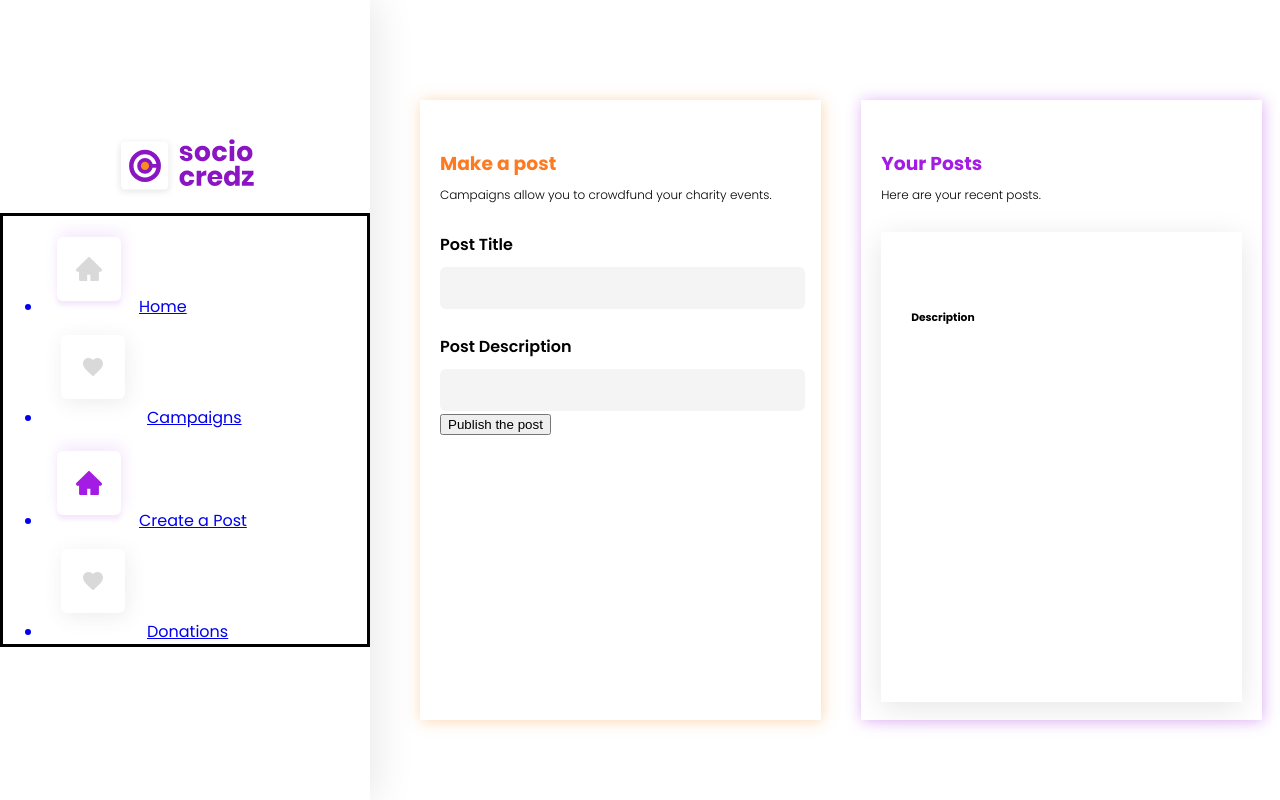
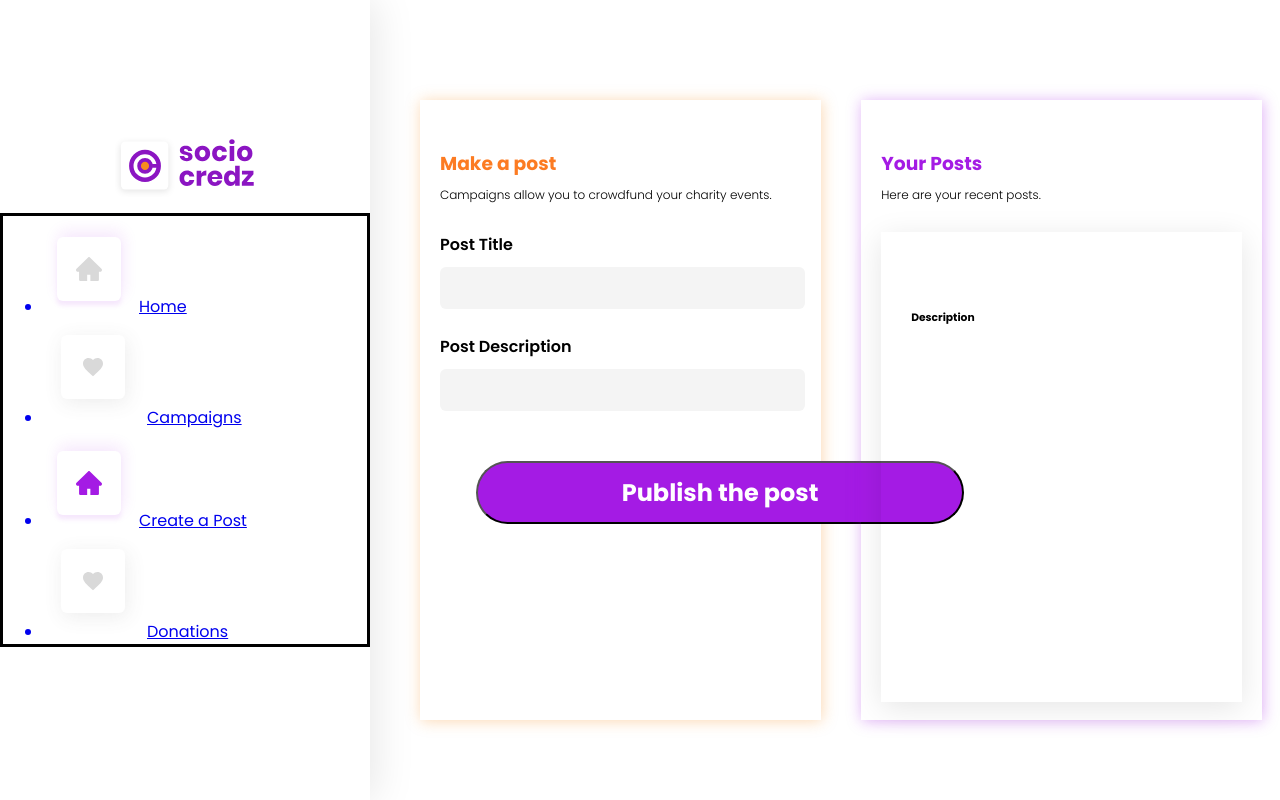
Before and after one commit to TeamRekursion/sociocredz-frontend, a React (Create React App) app: page /posts in a window 1280 px wide. Built offline with nearby package versions, Linux system fonts and the light colour scheme; no server answers; the HTML template or start-up script is replaced by a standard one.

Commit message:
fix: added css for buttons

```diff
--- a/src/App.css
+++ b/src/App.css
@@ -211,7 +211,7 @@
 
   }
   .card{
-      width: calc(100%-60px);
+      width: calc(100% - 60px);
       height: 210px;
       padding: 30px 20px;
       box-shadow: 0px 6.31102px 28.5969px rgba(0, 0, 0, 0.1);
@@ -219,7 +219,7 @@
 .card-post{
     display: flex;
     flex-direction: column;
-    width: calc(100%-60px);
+    width: calc(100% - 60px);
     height: 450px;
     padding: 10px 30px;
     box-shadow: 0px 6.31102px 28.5969px rgba(0, 0, 0, 0.1);
--- a/src/pages/campaign.js
+++ b/src/pages/campaign.js
@@ -72,9 +72,26 @@ class Landingpage extends React.Component {
               <input className='logpu' type="number" value={this.state.moneyRaised} onChange={(e) => this.setState({
                 moneyRaised: e.target.value,
               })}/>
-              <button type="submit" onClick={this.handleSubmit}>
-                Start Campaign
-              </button>
+  <br/>
+    <br/>
+              <div style={{
+                paddingLeft: '10%'
+              }}>
+                <button type="submit" onClick={this.handleSubmit} style={{
+                  width: '488px',
+                  height: '63px',
+                  background: '#A41BE4',
+                  borderRadius: '44.1px',
+                  fontFamily: 'Poppins',
+                  fontStyle: 'normal',
+                  fontWeight: 'bold',
+                  fontSize: '24px',
+                  lineHeight: '36px',
+                  color: '#FFFFFF'
+                }}>
+                  Start Campaign
+                </button>
+              </div>
             </form>
           </div>
           <div className="rightg">
--- a/src/pages/posts.js
+++ b/src/pages/posts.js
@@ -59,10 +59,29 @@ class Posts extends React.Component {
               <input className='logpu' value={this.state.desc} onChange={(e) => this.setState({
                 desc: e.target.value,
               })}/>
+              <br/>
+              <br/>
+              <br/>
 
-              <button type="submit" onClick={this.handleSubmit}>
-                Publish the post
-              </button>
+
+              <div style={{
+                paddingLeft: '10%'
+              }}>
+                <button type="submit" onClick={this.handleSubmit} style={{
+                  width: '488px',
+                  height: '63px',
+                  background: '#A41BE4',
+                  borderRadius: '44.1px',
+                  fontFamily: 'Poppins',
+                  fontStyle: 'normal',
+                  fontWeight: 'bold',
+                  fontSize: '24px',
+                  lineHeight: '36px',
+                  color: '#FFFFFF'
+                }}>
+                  Publish the post
+                </button>
+              </div>
             </form>
           </div>
           <div className="rightg">
```
